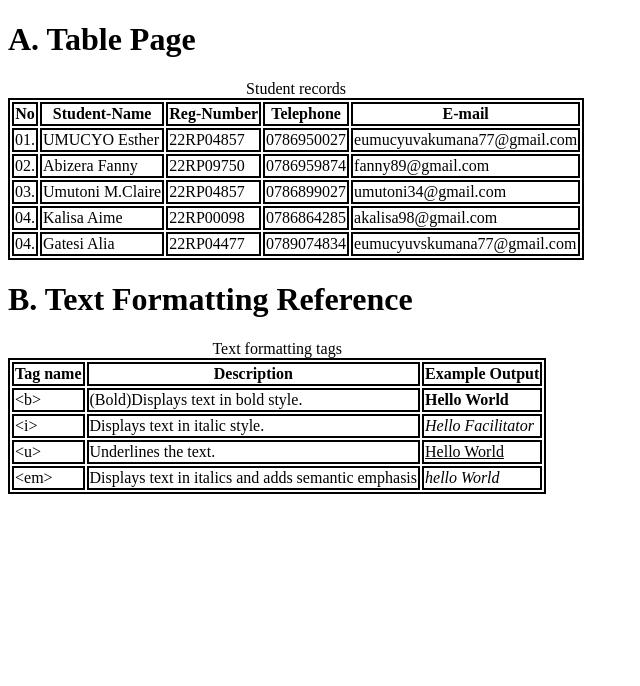
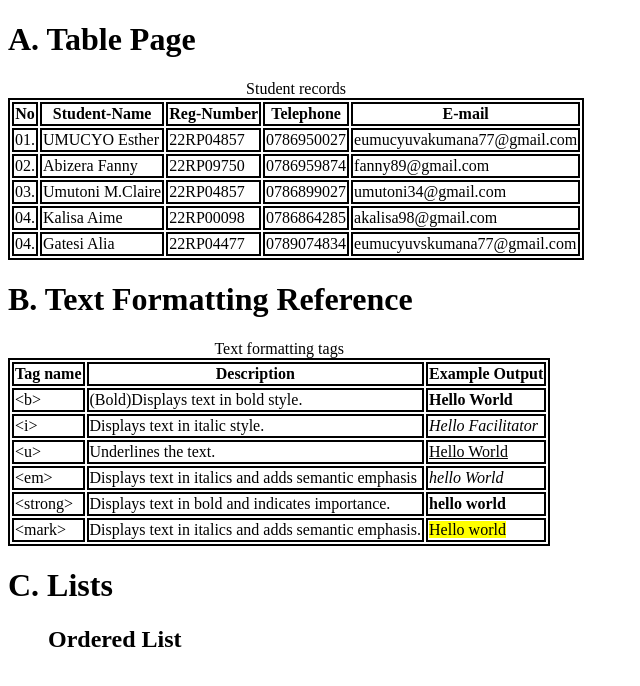
Before and after one commit to umucyo77/HTML-fundamental, a plain HTML site: page table.html in a window 1280 px wide. Shown: the whole page, without its empty margins (0-640 px from the left). Drawn offline with Linux system fonts and the light colour scheme.

Commit message:
add strong and emphasis tags

```diff
--- a/table.html
+++ b/table.html
@@ -88,10 +88,28 @@
                 <td>Underlines the text.</td>
                 <td><u>Hello World</u></td>
             </tr>
-            <td>&lt;em&gt;</td>
-            <td>Displays text in italics and adds semantic emphasis</td>
-            <td><em>hello World</em></td>
+
+            <tr>
+                <td>&lt;em&gt;</td>
+                <td>Displays text in italics and adds semantic emphasis</td>
+                <td><em>hello World</em></td>
+            </tr>
+            <tr>
+                <td>&lt;strong&gt;</td>
+                <td>Displays text in bold and indicates importance.</td>
+                <td><strong>hello world</strong></td>
+            </tr>
+            <tr>
+                <td>&lt;mark&gt;</td>
+                <td>Displays text in italics and adds semantic emphasis.</td>
+                <td><mark>Hello world</mark></td>
+            </tr>
         </tbody>
     </table>
+
+    <h1>C. Lists</h1>
+    <ol><h2>Ordered List</h2>
+
+    </ol>
 </body>
 </html>
```
